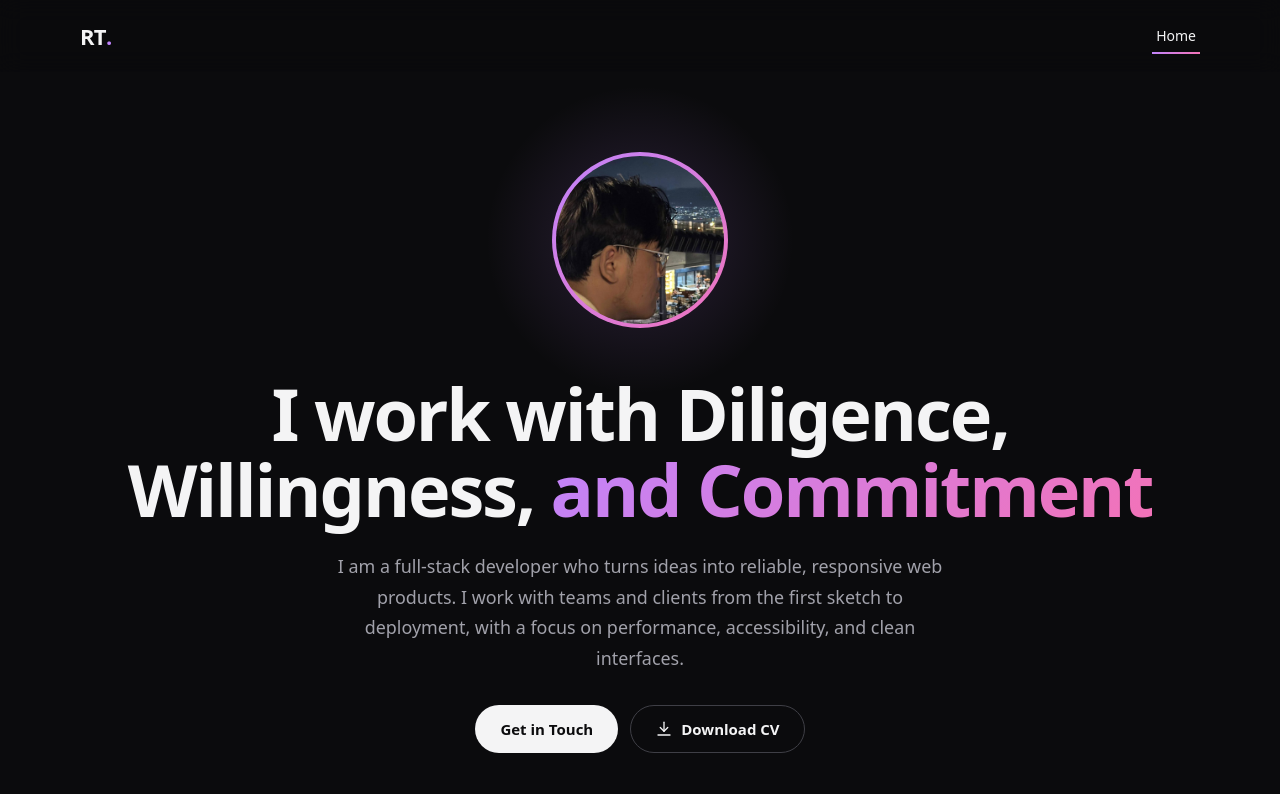
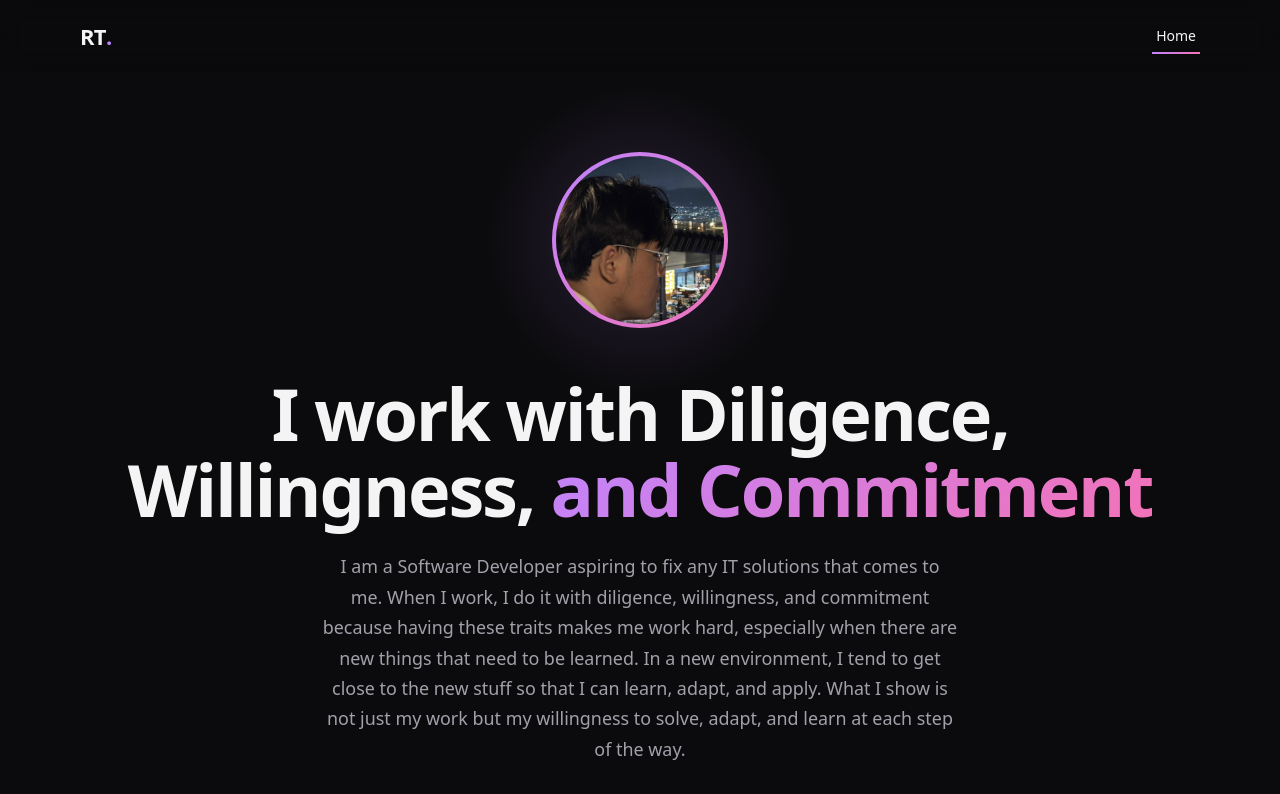
Before and after one commit to GTGUY652/MyPortfolio, a React (Vite) app: page / in a window 1280 px wide. Shown: the top 794 px of the page. Built offline with nearby package versions, Linux system fonts and the light colour scheme.

Commit message:
content: update hero summary

```diff
--- a/src/components/sections/Hero.css
+++ b/src/components/sections/Hero.css
@@ -67,6 +67,7 @@
   color: var(--color-text-muted);
   font-size: clamp(1rem, 1.4vw, 1.125rem);
   line-height: 1.7;
+  text-wrap: pretty;
 }
 
 .hero__actions {
--- a/src/data/content.ts
+++ b/src/data/content.ts
@@ -37,7 +37,7 @@ const hero: HeroContent = {
     accent: 'and Commitment',
   },
   summary:
-    'I am a full-stack developer who turns ideas into reliable, responsive web products. I work with teams and clients from the first sketch to deployment, with a focus on performance, accessibility, and clean interfaces.',
+    'I am a Software Developer aspiring to fix any IT solutions that comes to me. When I work, I do it with diligence, willingness, and commitment because having these traits makes me work hard, especially when there are new things that need to be learned. In a new environment, I tend to get close to the new stuff so that I can learn, adapt, and apply. What I show is not just my work but my willingness to solve, adapt, and learn at each step of the way.',
   email: 'hello@example.com',
   cvUrl: '/cv-placeholder.pdf',
   avatar: avatarUrl,
```
